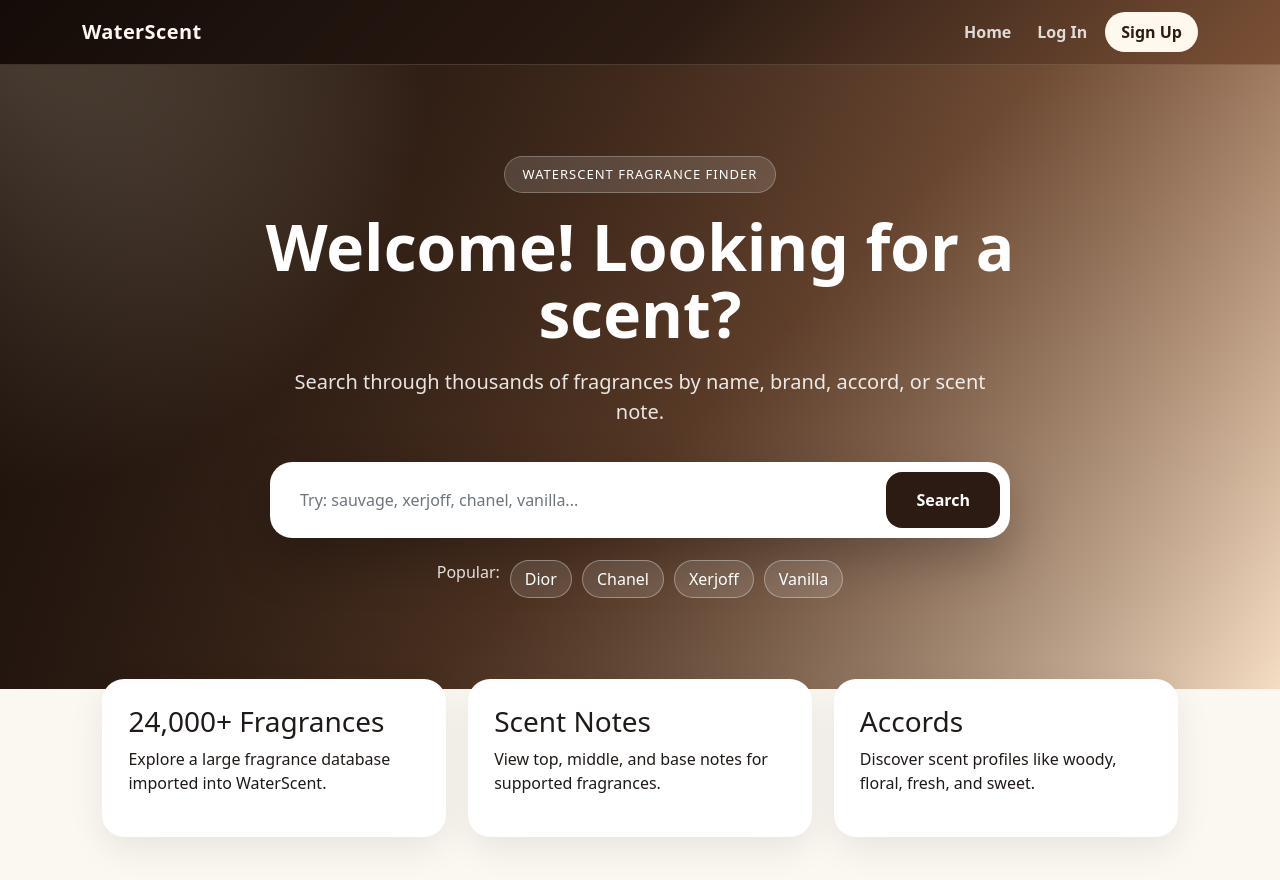
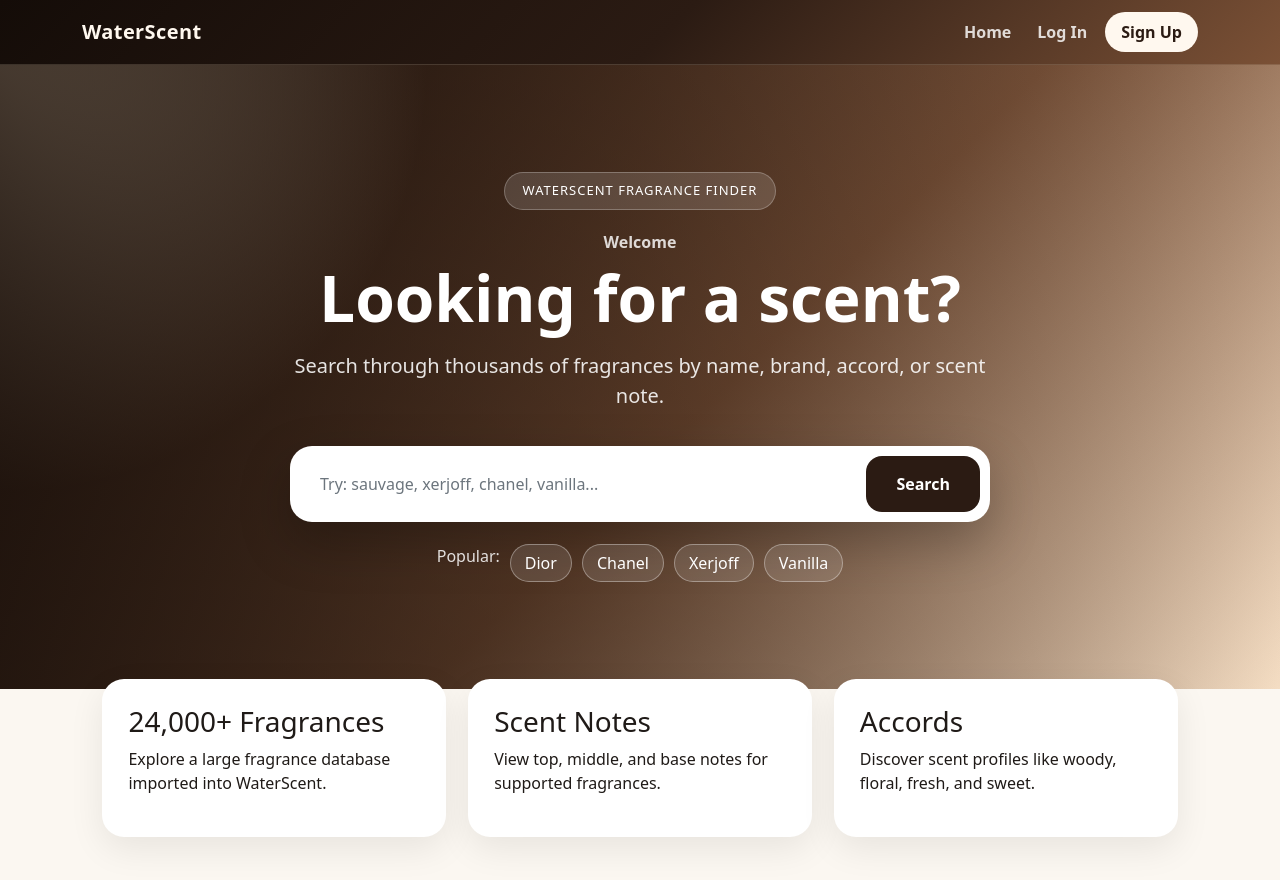
Before and after one commit to chrisfiguereo1/Capstone, a React (Create React App) app in the folder frontend/: page / in a window 1280 px wide. Shown: the top 880 px of the page. Built offline with nearby package versions, Linux system fonts and the light colour scheme.

Commit message:
few aesthetic changes

```diff
--- a/frontend/src/components/pages/landingPage.js
+++ b/frontend/src/components/pages/landingPage.js
@@ -103,11 +103,13 @@ const Landingpage = () => {
         <div style={styles.heroContent}>
           <p style={styles.badge}>WaterScent Fragrance Finder</p>
 
-          <h1 style={styles.title}>
+          <p style={styles.welcomeText}>
             {currentUser?.username
-              ? `Welcome, ${currentUser.username}! Looking for a scent?`
-              : "Welcome! Looking for a scent?"}
-          </h1>
+              ? `Welcome, ${currentUser.username}`
+              : "Welcome"}
+          </p>
+
+          <h1 style={styles.title}>Looking for a scent?</h1>
 
           <p style={styles.subtitle}>
             Search through thousands of fragrances by name, brand, accord, or
@@ -299,6 +301,14 @@ const styles = {
     marginBottom: "20px",
   },
 
+  welcomeText: {
+    color: "rgba(255,255,255,0.82)",
+    fontSize: "16px",
+    fontWeight: "700",
+    marginBottom: "10px",
+    textAlign: "center",
+  },
+
   subtitle: {
     fontSize: "20px",
     maxWidth: "700px",
```
